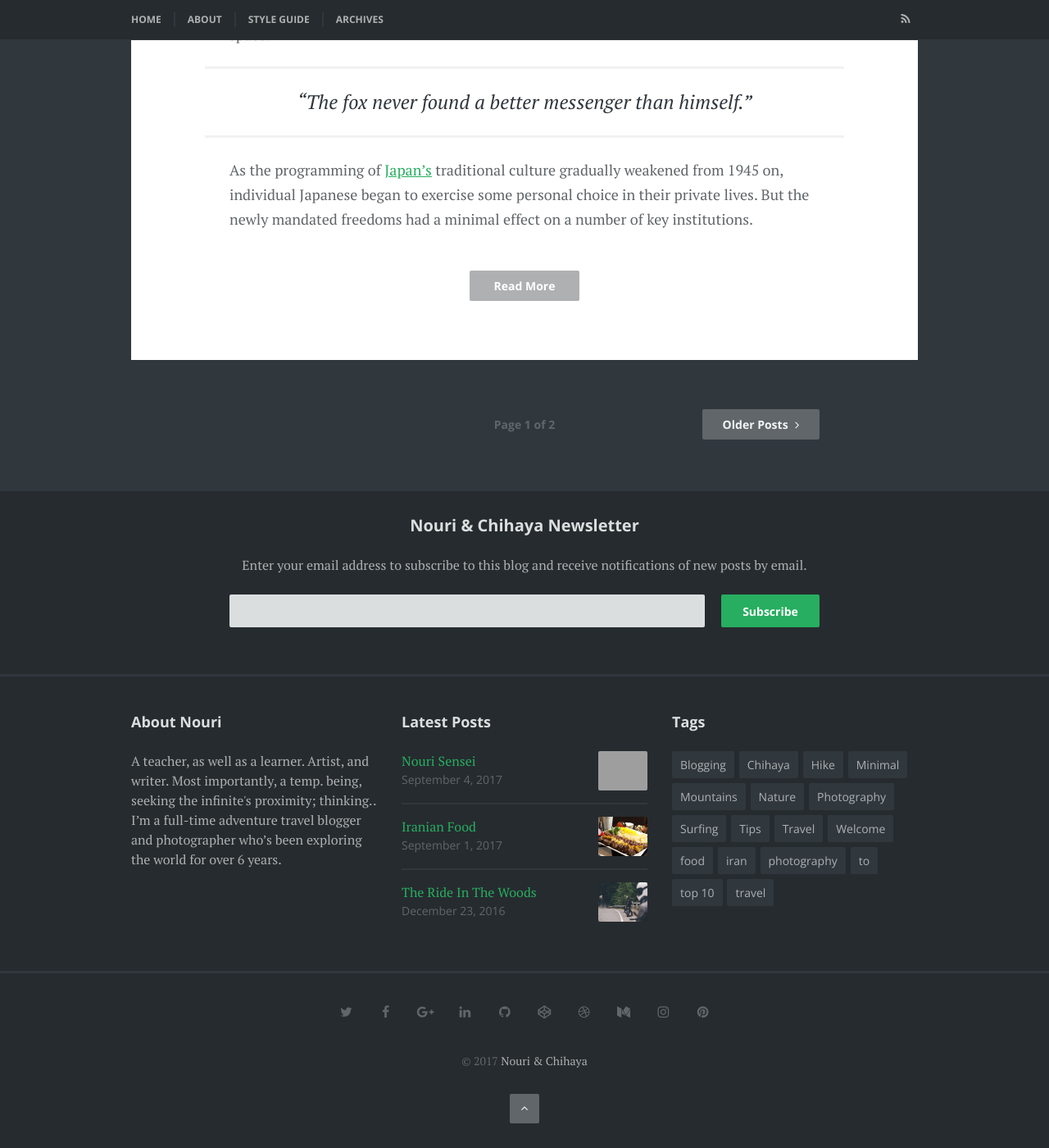
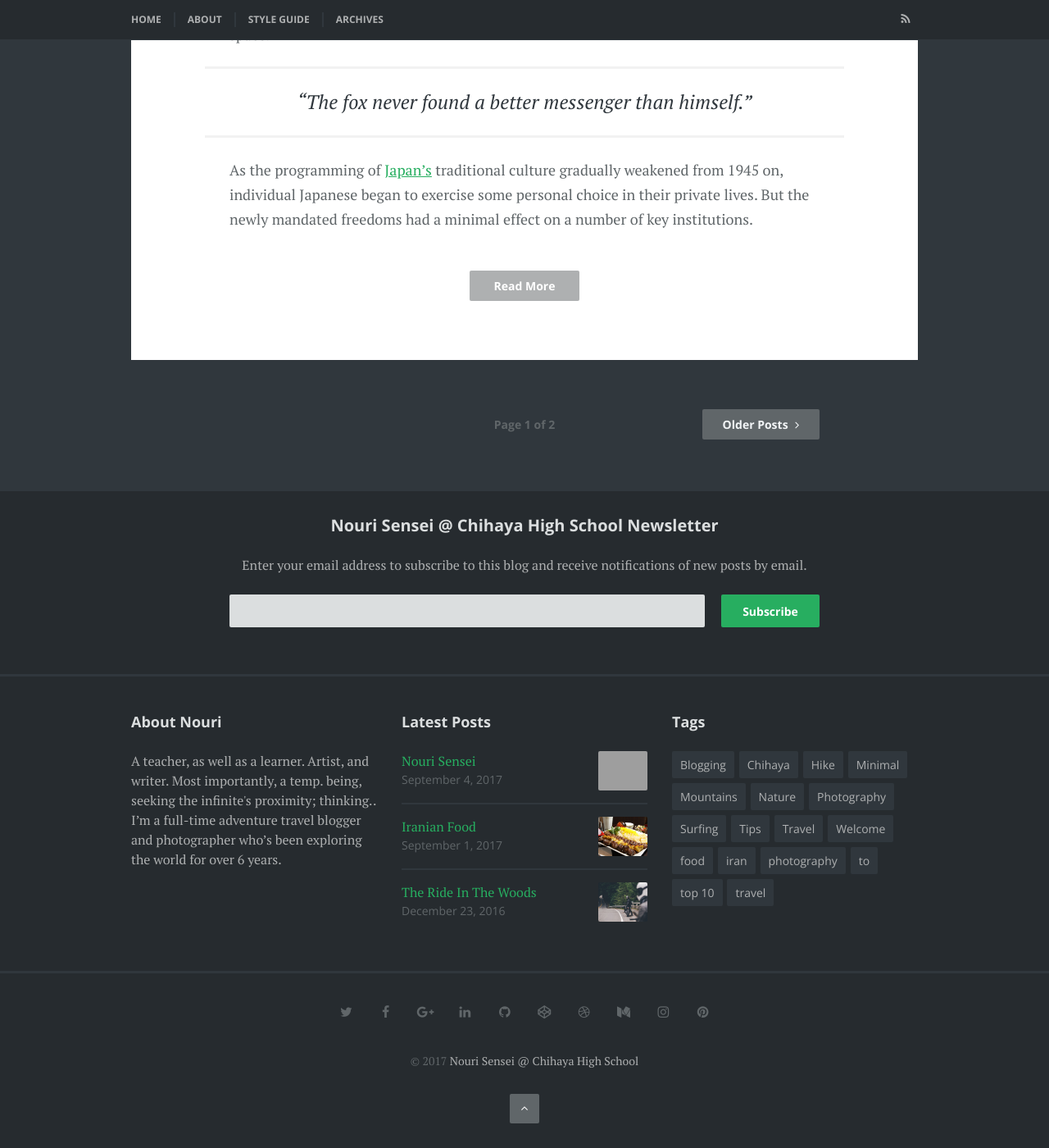
Before and after one commit to nourijp/chihaya, a Jekyll site: the page built from index.html, in a window 1280 px wide and 1400 px high, scrolled down 6904 px. Shown: the whole window at 82% size. Built offline with Jekyll 4.4.1, drawn with Linux system fonts in a browser that asks for light colours; some web fonts are replaced; the list of posts is cut into pages by our own code; some of the changed text lies outside the part shown; grey boxes are pictures that could not be loaded.

Commit message:
Update _config.yml

```diff
--- a/_config.yml
+++ b/_config.yml
@@ -6,7 +6,7 @@
 # 'jekyll serve'. If you change this file, please restart the server process.
 
 # Site title
-title: "Nouri & Chihaya"
+title: "Nouri Sensei @ Chihaya High School"
 
 # Site logo
 logo:
```
